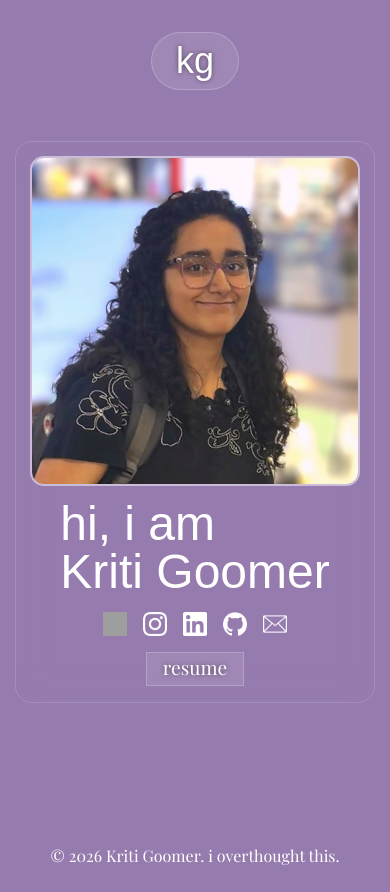
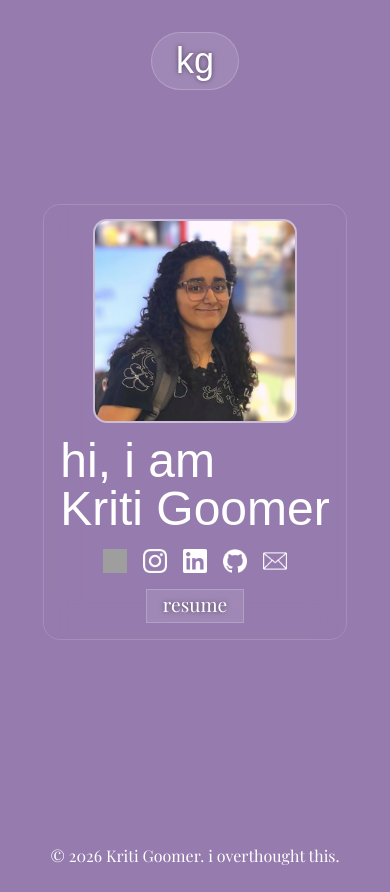
Before and after one commit to kritigoomer/kritigoomer, a Next.js app: page / in a window 390 px wide. Built offline with nearby package versions, Linux system fonts and the light colour scheme; grey boxes are pictures that could not be loaded; a web font is replaced by a local one.

Commit message:
fixed mobile view

```diff
--- a/app/globals.css
+++ b/app/globals.css
@@ -32,6 +32,7 @@ nav {
   border-radius: 48px;
   background-color: rgba(255,255,255,0.1);
   border: 1px solid rgba(255,255,255,0.2);
+  z-index: 1000;
 
   color: white;
   text-shadow: 0 0 5px rgba(0,0,0,0.5);
--- a/components/HeroCard.jsx
+++ b/components/HeroCard.jsx
@@ -38,7 +38,7 @@ export default function HeroCard() {
       >
         <div className="flex aspect-square h-full rounded-xl outline-2 dark:outline-violet-300/50 outline-white/50">
           <img
-            className="h-full object-cover rounded-xl"
+            className="h-50 md:h-full object-cover rounded-xl"
             src="/KritiGoomer_Headshot.jpg"
             alt="Kriti Goomer"
           />
```
